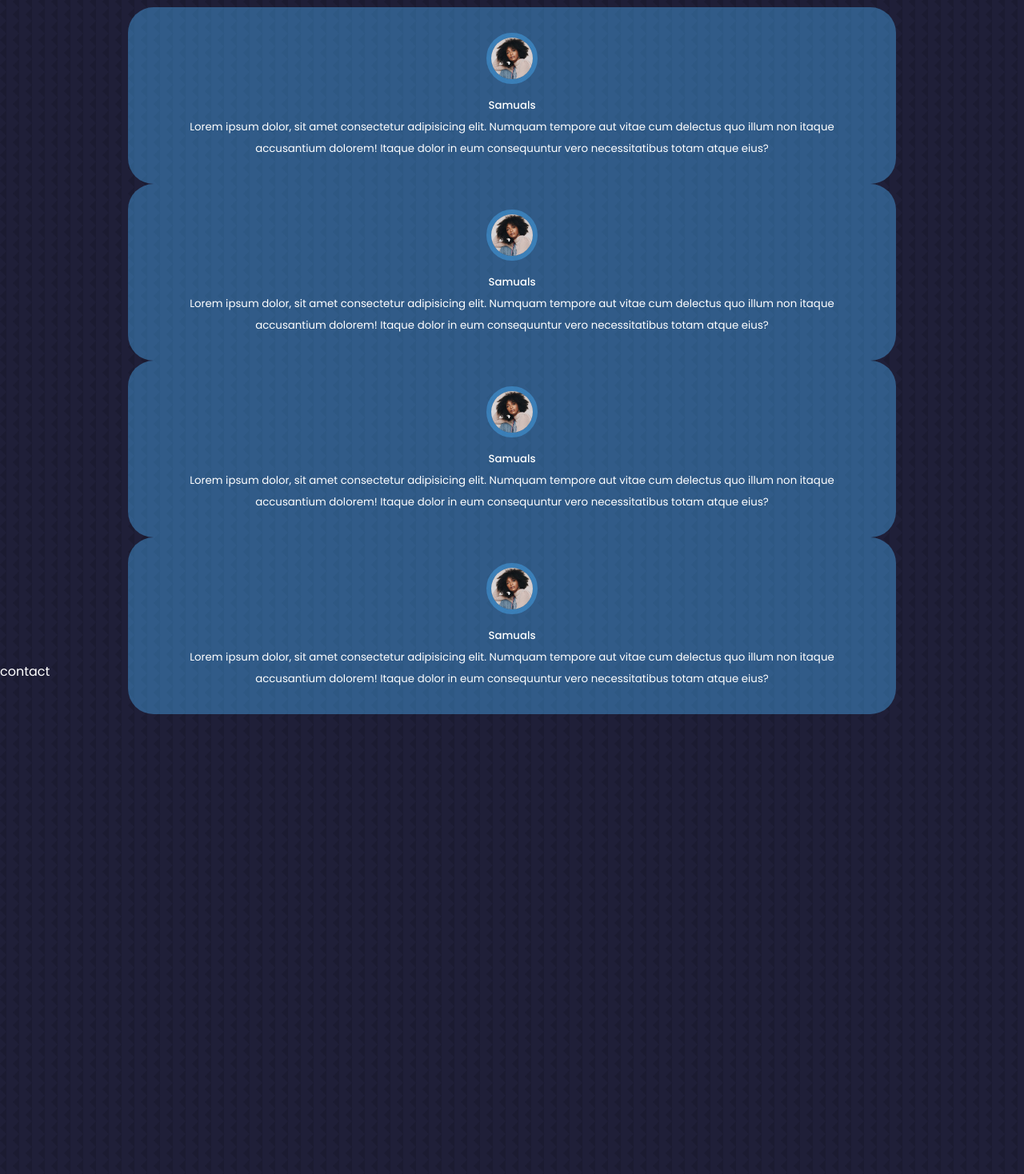
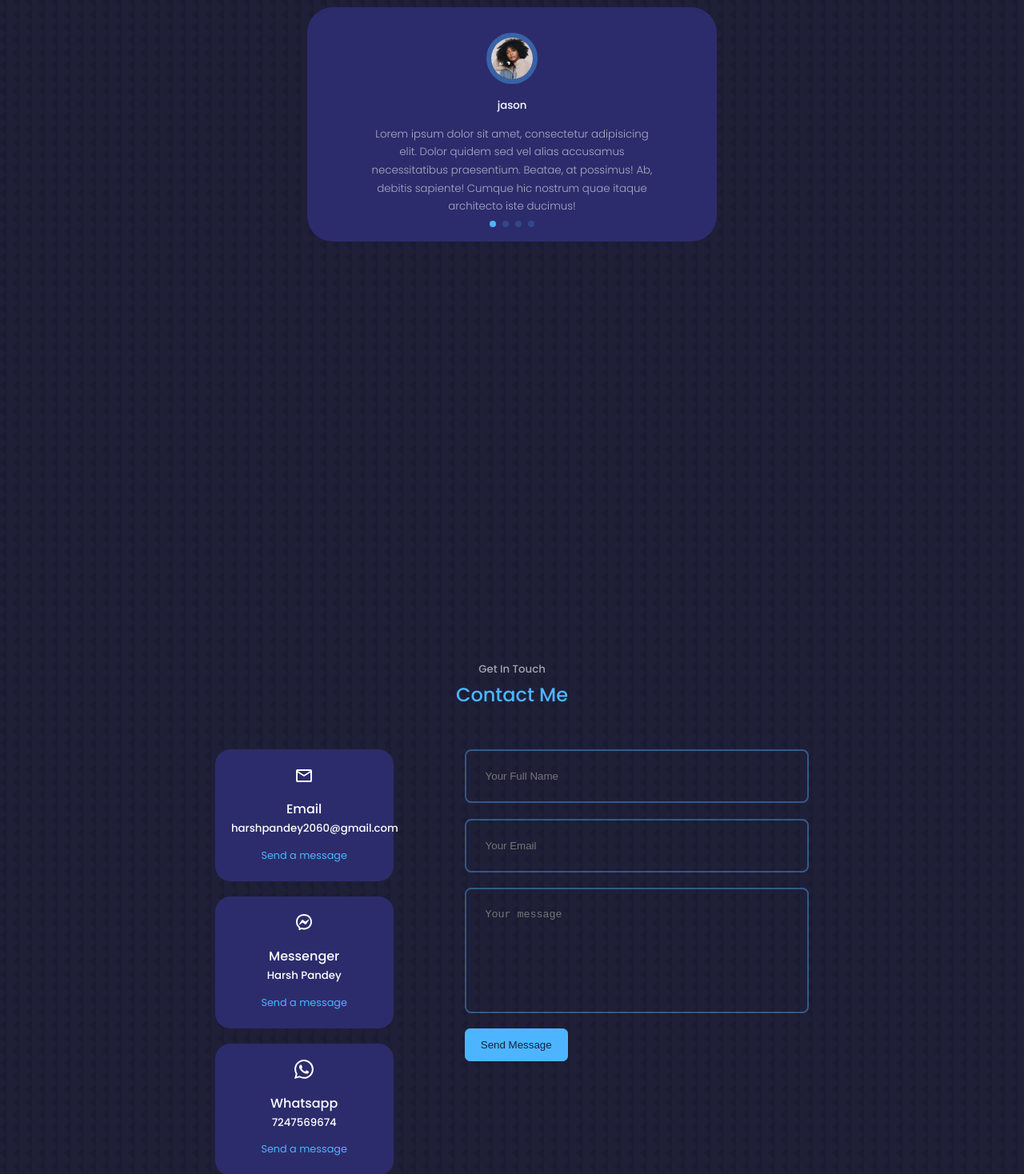
Before and after one commit to harsh-pandey001/Portfolio, a React (Create React App) app: page / in a window 1280 px wide. Shown: the part 4742-6210 px from the top of the page at 80% size. Built offline with nearby package versions, Linux system fonts and the light colour scheme.

Commit message:
contact form completed

```diff
--- a/package.json
+++ b/package.json
@@ -10,6 +10,7 @@
     "react-dom": "^18.2.0",
     "react-icons": "^4.4.0",
     "react-scripts": "5.0.1",
+    "swiper": "^8.3.1",
     "web-vitals": "^2.1.4"
   },
   "scripts": {
--- a/src/Components/contact/Contact.jsx
+++ b/src/Components/contact/Contact.jsx
@@ -1,8 +1,61 @@
 import React from "react";
 import "./contact.css";
+import { MdOutlineEmail } from "react-icons/md";
+import { RiMessengerLine } from "react-icons/ri";
+import { BsWhatsapp } from "react-icons/bs";
 
 const Contact = () => {
-  return <section id="contact">contact</section>;
+  return (
+    <section id="contact">
+      <h5>Get In Touch</h5>
+      <h2>Contact Me</h2>
+
+      <div className="container contact__container">
+        <div className="contact__options">
+          <article className="contact__option">
+            <MdOutlineEmail className="contact__option-icon" />
+            <h4>Email</h4>
+            <h5>harshpandey2060@gmail.com</h5>
+            <a href="mailto:harshpandey2060@gmail.com" target="_blank">
+              Send a message
+            </a>
+          </article>
+          <article className="contact__option">
+            <RiMessengerLine className="contact__option-icon"/>
+            <h4>Messenger</h4>
+            <h5>Harsh Pandey</h5>
+            <a
+              href="https://www.facebook.com/harsh.pandey.92505/"
+              target="_blank"
+            >
+              Send a message
+            </a>
+          </article>
+          <article className="contact__option">
+            <BsWhatsapp className="contact__option-icon"/>
+            <h4>Whatsapp</h4>
+            <h5>7247569674</h5>
+            <a
+              href="http://api.whatsapp.com/send?phone=7247569674"
+              target="_blank"
+            >
+              Send a message
+            </a>
+          </article>
+        </div>
+
+        {/* END OF CONTACT OPTION */}
+
+        <form action="">
+          <input type="text" name="namr" placeholder="Your Full Name" required/>
+          <input type="email" name="email" placeholder="Your Email" required/>
+          <textarea name="message"rows="7" placeholder="Your message" required></textarea>
+        <button type="submit" className="btn btn-primary">Send Message</button>
+
+        </form>
+      </div>
+    </section>
+  );
 };
 
 export default Contact;
--- a/src/Components/contact/contact.css
+++ b/src/Components/contact/contact.css
@@ -0,0 +1,75 @@
+.container.contact__container{
+    width:58%;
+    display: grid;
+    grid-template-columns: 30% 58%;
+    gap: 12%;
+}
+
+.contact__options{
+    display: flex;
+    flex-direction: column;
+    gap:1.2rem;
+}
+
+.contact__option{
+    background: var(--color-bg-variant);
+    padding: 1.2rem;
+    border-radius: 1.2rem;
+    text-align: center;
+    border:1px solid transparent;
+    transition: var(--transition);
+}
+
+.contact__option:hover{
+    background: transparent;
+    border-color: var(--color-primary-variant);
+}
+
+.contact__option-icon{
+    font-size: 1.5rem;
+    margin-bottom: 0.5rem;
+}
+
+.contact__option a{
+    margin-top: 0.7rem;
+    display: inline-block;
+    font-size: 0.8rem;
+}
+
+/* =====================form====================== */
+
+
+form{
+    display: flex;
+    flex-direction: column;
+    gap: 1.2rem;
+}
+
+input, textarea{
+    width: 100%;
+    padding: 1.5rem;
+    border-radius: 0.5rem;
+    background: transparent;
+    border: 2px solid var(--color-primary-variant);
+    resize: none;
+    color: var(--color-white);
+}
+
+/* ===============================================Responsiveness=================================*/
+@media screen and (max-width:1024px) {
+    .container.contact__container{
+        grid-template-columns: 1fr;
+        gap: 2rem;
+
+    }
+
+}
+ /*===============================================Responsiveness================================= */
+/* @media screen and (max-width:600px) {
+
+    .container.contact__container{
+        width: var(--container-width-sm);
+
+    }
+
+}  */
--- a/src/Components/portfolio/portfolio.css
+++ b/src/Components/portfolio/portfolio.css
@@ -17,7 +17,7 @@
     background: transparent;
 }
 
-.portfolio__item-image {
+.portfolio__item-image{
     border-radius: 1.5rem;
     overflow: hidden;
 }
@@ -33,20 +33,20 @@
 }
 
 /* ===============================================Responsiveness================================= */
-@media screen and (max-width:1024px) {
-    .portfolio__container {
+/* @media screen and (max-width:1024px) {
+    .portfolio__container{
         grid-template-columns: 1fr 1fr;
         gap: 1.2rem;
     }
 
-}
+} */
 
 /* ===============================================Responsiveness================================= */
-@media screen and (max-width:600px) {
+/* @media screen and (max-width:600px) {
     .portfolio__container {
         grid-template-columns: 1fr;
         gap: 1rem;
 
     }
 
-}
+} */
--- a/src/Components/testimonial/Testimonial.jsx
+++ b/src/Components/testimonial/Testimonial.jsx
@@ -1,10 +1,48 @@
 import React from "react";
 import "./testimonial.css";
-import av1 from '../../assets/avatar1.jpg';
-import av2 from '../../assets/avatar1.jpg';
-import av3 from '../../assets/avatar1.jpg';
-import av4 from '../../assets/avatar1.jpg';
+import av1 from "../../assets/avatar1.jpg";
+import av2 from "../../assets/avatar2.jpg";
+import av3 from "../../assets/avatar3.jpg";
+import av4 from "../../assets/avatar4.jpg";
 
+// import Swiper core and required modules
+import {Pagination} from 'swiper';
+
+import { Swiper, SwiperSlide } from 'swiper/react';
+
+// Import Swiper styles
+import 'swiper/css';
+import 'swiper/css/pagination';
+
+
+
+
+const data = [
+  {
+    avatar: av1,
+    name: "jason",
+    review:
+      "Lorem ipsum dolor sit amet, consectetur adipisicing elit. Dolor quidem sed vel alias accusamus necessitatibus praesentium. Beatae, at possimus! Ab, debitis sapiente! Cumque hic nostrum quae itaque architecto iste ducimus!",
+  },
+  {
+    avatar: av2,
+    name: "rock",
+    review:
+      "Lorem ipsum dolor sit amet, consectetur adipisicing elit. Dolor quidem sed vel alias accusamus necessitatibus praesentium. Beatae, at possimus! Ab, debitis sapiente! Cumque hic nostrum quae itaque architecto iste ducimus!",
+  },
+  {
+    avatar: av3,
+    name: "harsh",
+    review:
+      "Lorem ipsum dolor sit amet, consectetur adipisicing elit. Dolor quidem sed vel alias accusamus necessitatibus praesentium. Beatae, at possimus! Ab, debitis sapiente! Cumque hic nostrum quae itaque architecto iste ducimus!",
+  },
+  {
+    avatar: av4,
+    name: "passion",
+    review:
+      "Lorem ipsum dolor sit amet, consectetur adipisicing elit. Dolor quidem sed vel alias accusamus necessitatibus praesentium. Beatae, at possimus! Ab, debitis sapiente! Cumque hic nostrum quae itaque architecto iste ducimus!",
+  },
+];
 
 const Testimonial = () => {
   return (
@@ -12,44 +50,29 @@ const Testimonial = () => {
       <h5>Review from client</h5>
       <h2>Testimonials</h2>
 
-      <div className="container testimonial__container">
-        <article className="testimonial">
+      <Swiper className="container testimonial__container"
+       // install Swiper modules
+       modules={[ Pagination]}
+       spaceBetween={40}
+       slidesPerView={1}
+       pagination={{ clickable: true }}
+      >
+        {
+          data.map(({avatar, name, review},index)=>{
+            return(
+              <SwiperSlide className="testimonial">
           <div className="client__avatar">
-            <img src={av1} alt="connetion error"/>
+            <img src={avatar}/>
           </div>
-          <h5 className="client__name">Samuals</h5>
-            <small className="client__review">
-              Lorem ipsum dolor, sit amet consectetur adipisicing elit. Numquam tempore aut vitae cum delectus quo illum non itaque accusantium dolorem! Itaque dolor in eum consequuntur vero necessitatibus totam atque eius?
-            </small>
-        </article>
-        <article className="testimonial">
-          <div className="client__avatar">
-            <img src={av1} alt="connetion error"/>
-          </div>
-          <h5 className="client__name">Samuals</h5>
-            <small className="client__review">
-              Lorem ipsum dolor, sit amet consectetur adipisicing elit. Numquam tempore aut vitae cum delectus quo illum non itaque accusantium dolorem! Itaque dolor in eum consequuntur vero necessitatibus totam atque eius?
-            </small>
-        </article>
-        <article className="testimonial">
-          <div className="client__avatar">
-            <img src={av1} alt="connetion error"/>
-          </div>
-          <h5 className="client__name">Samuals</h5>
-            <small className="client__review">
-              Lorem ipsum dolor, sit amet consectetur adipisicing elit. Numquam tempore aut vitae cum delectus quo illum non itaque accusantium dolorem! Itaque dolor in eum consequuntur vero necessitatibus totam atque eius?
-            </small>
-        </article>
-        <article className="testimonial">
-          <div className="client__avatar">
-            <img src={av1} alt="connetion error"/>
-          </div>
-          <h5 className="client__name">Samuals</h5>
-            <small className="client__review">
-              Lorem ipsum dolor, sit amet consectetur adipisicing elit. Numquam tempore aut vitae cum delectus quo illum non itaque accusantium dolorem! Itaque dolor in eum consequuntur vero necessitatibus totam atque eius?
-            </small>
-        </article>
-      </div>
+          <h5 className="client__name">{name}</h5>
+          <small className="client__review">
+           {review}
+          </small>
+        </SwiperSlide>
+            )
+          })
+        }
+      </Swiper>
     </section>
   );
 };
--- a/src/Components/testimonial/testimonial.css
+++ b/src/Components/testimonial/testimonial.css
@@ -1,4 +1,32 @@
-.container.testimonials__container{
+.container .testimonial__container{
+    width:40%;
+    padding-bottom:4rem;
+
+}
+
+.client__avatar{
+    width: 4rem;
+    aspect-ratio: 1/1;
+    overflow:hidden;
+    border-radius: 50%;
+    margin: 0 auto 1rem;
+    border: 0.4rem solid var(--color-primary-variant);
+}
+
+.testimonial{
+    background: var(--color-bg-variant);
+    text-align: center;
+    padding: 2rem;
+    border-radius: 2rem;
+    user-select: none;
+}
+
+.client__review{
+    color: var(--color-light);
+    font-weight: 300;
+    display: block;
+}
+.container.testimonial__container{
     width:40%;
 }
 
@@ -12,9 +40,39 @@
 }
 
 .testimonial{
-    background: var(--color-primary-variant);
+    background: var(--color-bg-variant);
     text-align: center;
     padding: 2rem;
     border-radius: 2rem;
     user-select: none;
 }
+
+.client__review{
+    color: var(--color-light);
+    font-weight: 300;
+    display: block;
+    width: 80%;
+    margin:0.8rem auto 0;
+
+}
+.swiper-pagination-clickable .swiper-pagination-bullet{
+background:var(--color-primary);
+}
+
+/* ===============================================Responsiveness================================= */
+@media screen and (max-width:1024px) {
+  .container.testimonial__container{
+    width:60%
+  }
+}
+
+/* ===============================================Responsiveness================================= */
+@media screen and (max-width:600px) {
+    .container.testimonial__container{
+        width: var(--container-width-sm);
+      }
+
+      .client__review{
+        width: var(--container-width-sm);
+      }
+}
```
Also changed, not shown: 1 other file (tests, documents, lock files or other folders).
